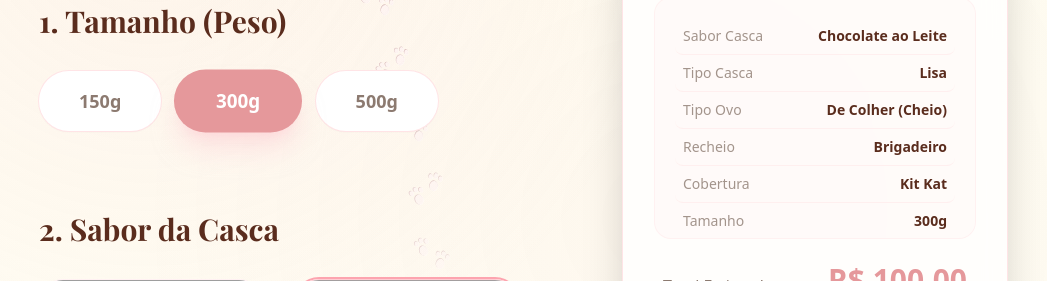
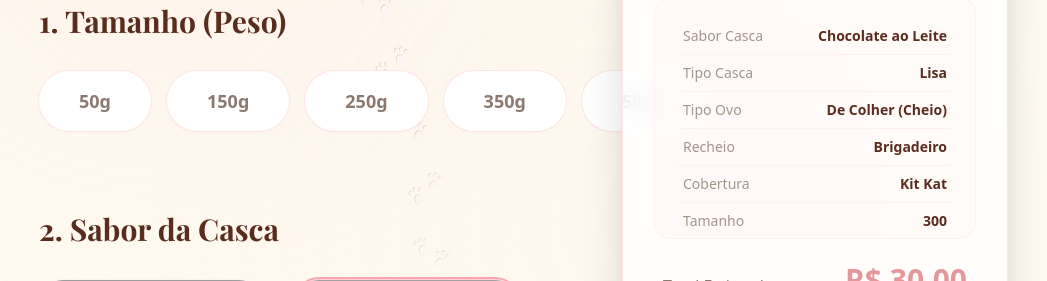
Before and after one commit to BrunoLoPaiva/bree-doces-pascoa, a React (Create React App) app: page /builder in a window 1280 px wide. Shown: the part 342-623 px from the top of the page, without its empty margins (233-1280 px from the left). Built offline with nearby package versions, Linux system fonts and the light colour scheme; grey boxes are pictures that could not be loaded; a web font is replaced by a local one.

Commit message:
fix weigths

```diff
--- a/src/data/options.js
+++ b/src/data/options.js
@@ -44,8 +44,10 @@ export const coberturas = [
 ];
 
 export const tamanhos = [
-  { id: "150", nome: "150g", preco: 45 },
-  { id: "300", nome: "300g", preco: 70 },
+  { id: "50", nome: "50g", preco: 8 },
+  { id: "150", nome: "150g", preco: 20 },
+  { id: "250", nome: "250g", preco: 40 },
+  { id: "350", nome: "350g", preco: 70 },
   { id: "500", nome: "500g", preco: 95 },
 ];
 
```
